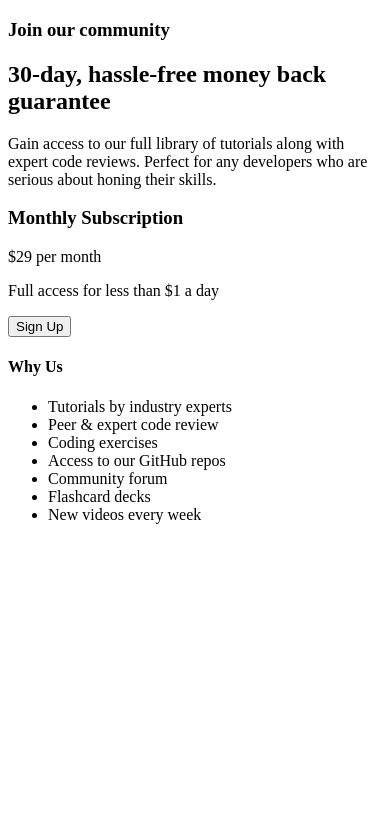
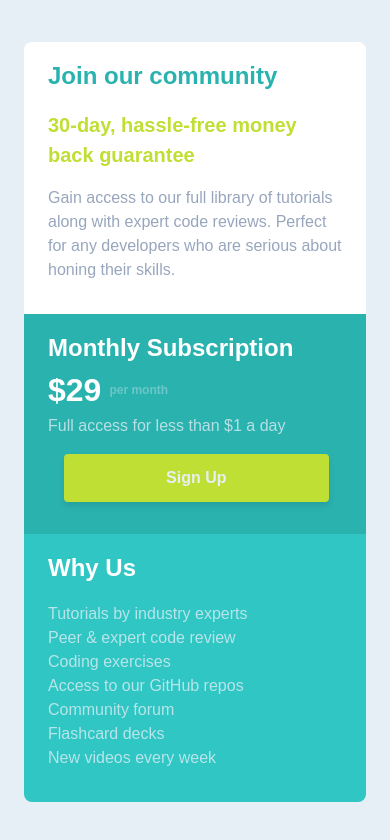
Before and after one commit to suzzy-dszy/Single-Price-Grid-component, a plain HTML site: page index.html in a window 390 px wide. Drawn offline with Linux system fonts and the light colour scheme.

Commit message:
Mobile Design Finalized

```diff
--- a/index.html
+++ b/index.html
@@ -7,6 +7,7 @@
   <!-- displays site properly based on user's device -->
 
   <link rel="icon" type="image/png" sizes="32x32" href="./images/favicon-32x32.png">
+  <link rel="stylesheet" href="./css/main.css">
 
   <title>Frontend Mentor | Single Price Grid Component</title>
 </head>
@@ -26,7 +27,10 @@
       <!-- price -->
       <section class="grid__price">
         <h3 class="grid__price--title">Monthly Subscription</h3>
-        <p class="grid__price--value-text"><span class="grid__price--value">&dollar;29</span> per month</p>
+        <p class="grid__price--value">
+          &dollar;29
+          <span class="grid__price--value-text">per month</span>
+        </p>
         <p class="grid__price--description">Full access for less than &dollar;1 a day</p>
         <button class="grid__price--btn">Sign Up</button>
       </section>
--- /dev/null
+++ b/scss/_grid.scss
@@ -0,0 +1,105 @@
+@use 'variables' as *;
+
+// Grid container
+.grid {
+  display: grid;
+  grid-template-columns: 1fr;
+  grid-template-areas: 'intro' 'price' 'features';
+
+  &__intro,
+  &__price,
+  &__features {
+    padding: 1rem 1.5rem;
+  }
+
+  &__intro {
+    background-color: #fff;
+    max-width: 23.4375rem; // 375px
+    border-radius: 0.5rem 0.5rem 0 0;
+
+    &--title {
+      color: $pc-cyan;
+      margin-bottom: 1rem;
+      font-size: 1.5rem;
+    }
+
+    &--subtitle {
+      color: $pc-bright-yellow;
+      margin-bottom: 1rem;
+      font-size: 1.25rem;
+    }
+
+    &--text {
+      color: $sc-gray-blue;
+      margin-bottom: 1rem;
+      font-size: 1rem;
+    }
+  }
+
+  &__price {
+    background-color: $pc-cyan;
+    color: #fff;
+
+    &--title {
+      font-size: 1.5rem;
+    }
+
+    &--value {
+      display: flex;
+      align-items: center;
+      gap: 0.5rem;
+      font-size: 2rem;
+      font-weight: $fw-bold;
+
+      &-text {
+        font-size: 0.75rem;
+        color: rgba($sc-light-gray, 0.35);
+      }
+    }
+
+    &--description {
+      font-size: 1rem;
+      margin-bottom: 1rem;
+      color: rgba($sc-light-gray, 0.75);
+    }
+
+    &--btn {
+      display: inline-block;
+      width: 90%;
+      text-align: center;
+      margin-inline: 1rem;
+      padding: 0.75rem 1.5rem;
+      background-color: $pc-bright-yellow;
+      color: $sc-light-gray;
+      border: none;
+      border-radius: 0.25rem;
+      font-size: 1rem;
+      font-weight: $fw-bold;
+      cursor: pointer;
+      transition: background-color 0.3s;
+      box-shadow: 0 4px 6px rgba(0, 0, 0, 0.1);
+      margin-bottom: 1rem;
+
+      &:hover {
+        background-color: $pc-bright-yellow;
+        color: $pc-cyan;
+      }
+    }
+  }
+
+  &__features {
+    background-color: lighten($pc-cyan, 5%);
+    border-radius: 0 0 0.5rem 0.5rem;
+
+    &--title {
+      color: #fff;
+      font-size: 1.5rem;
+      margin-bottom: 1rem;
+    }
+
+    &--list {
+      color: rgba($sc-light-gray, 0.75);
+      margin-bottom: 1rem;
+    }
+  }
+}
--- /dev/null
+++ b/scss/_mixins.scss
@@ -0,0 +1,11 @@
+@mixin tablet-view {
+	@media screen and (min-width: 48rem) {
+		@content;
+	}
+}
+
+@mixin desktop-view {
+	@media screen and (min-width: 90rem) {
+		@content;
+	}
+}
--- /dev/null
+++ b/scss/_resets.scss
@@ -0,0 +1,128 @@
+/* Box sizing reset */
+*,
+*::before,
+*::after {
+  box-sizing: border-box;
+  margin: 0;
+  padding: 0;
+}
+
+/* Remove default margin */
+body,
+h1,
+h2,
+h3,
+h4,
+h5,
+h6,
+p,
+figure,
+blockquote,
+dl,
+dd {
+  margin: 0;
+}
+
+/* Set default body settings */
+body {
+  line-height: 1.5;
+  -webkit-font-smoothing: antialiased; /* Improve font rendering */
+  text-rendering: optimizeLegibility;
+  -moz-osx-font-smoothing: grayscale;
+  font-family: inherit; /* Ensure body inherits default font */
+}
+
+/* Remove list styles */
+ul,
+ol {
+  list-style: none;
+}
+
+/* Anchor tag reset */
+a {
+  text-decoration: none;
+  color: inherit;
+  cursor: pointer;
+}
+
+/* Remove default blockquote styles */
+blockquote,
+q {
+  quotes: none;
+}
+
+blockquote::before,
+blockquote::after,
+q::before,
+q::after {
+  content: '';
+}
+
+/* Remove default table borders */
+table {
+  border-collapse: collapse;
+  border-spacing: 0;
+}
+
+/* Image and media reset */
+img,
+picture,
+svg {
+  display: block;
+  max-inline-size: 100%; /* Ensures the width of images doesn't overflow */
+  block-size: auto; /* Adjusts height accordingly */
+}
+
+/* Remove form element borders and background */
+button,
+input,
+textarea,
+select {
+  font: inherit; /* Inherit font settings */
+  background: none;
+  border: none;
+  outline: none;
+  color: inherit;
+}
+
+/* Set default button styles */
+button {
+  cursor: pointer;
+}
+
+/* Remove default animations and transitions */
+* {
+  animation: none !important;
+  transition: none !important;
+}
+
+/* Paragraph and heading word wrapping */
+p,
+h1,
+h2,
+h3,
+h4,
+h5,
+h6 {
+  overflow-wrap: break-word; /* Ensures text doesn’t overflow its container */
+}
+
+/* Remove all scrollbar styles */
+::-webkit-scrollbar {
+  display: none;
+}
+
+/* Remove default list item padding */
+li {
+  padding: 0;
+}
+
+/* Remove outline for focused elements */
+:focus {
+  outline: none;
+}
+
+/* Ensure tables don't overflow */
+table {
+  width: 100%;
+}
--- /dev/null
+++ b/scss/_variables.scss
@@ -0,0 +1,23 @@
+// font url or font-face
+@font-face {
+  font-family: 'Karla', sans-serif;
+  src: url('https://fonts.googleapis.com/css2?family=Karla:ital,wght@0,200..800;1,200..800&display=swap');
+}
+// colors
+$pc-cyan: hsl(179, 62%, 43%);
+$pc-bright-yellow: hsl(71, 73%, 54%);
+
+$sc-light-gray: hsl(204, 43%, 93%);
+$sc-gray-blue: hsl(218, 22%, 67%);
+
+// font family
+$ff-karla: 'Karla', sans-serif;
+
+// Font Size
+$fs-sm: 0.75rem; // 12px
+$fs-md: 1rem; // 16px
+$fs-lg: 2rem; // 32px
+
+// Font Weight
+$fw-regular: 400;
+$fw-bold: 700;
--- /dev/null
+++ b/scss/main.scss
@@ -0,0 +1,23 @@
+@use 'resets' as *;
+@use 'variables' as *;
+@use 'grid' as *;
+// // @use 'responsive' as *;
+@use 'mixins' as *;
+
+body {
+  display: flex;
+  align-items: center;
+  justify-content: center;
+  height: 100vh;
+  background-color: $sc-light-gray;
+  font-family: $ff-karla;
+  font-size: $fs-md;
+  font-weight: $fw-regular;
+}
+
+main {
+  display: flex;
+  align-items: center;
+  justify-content: center;
+  margin-inline: 1.5rem;
+}
```
Also changed, not shown: css/main.css (added), 1 other file.
